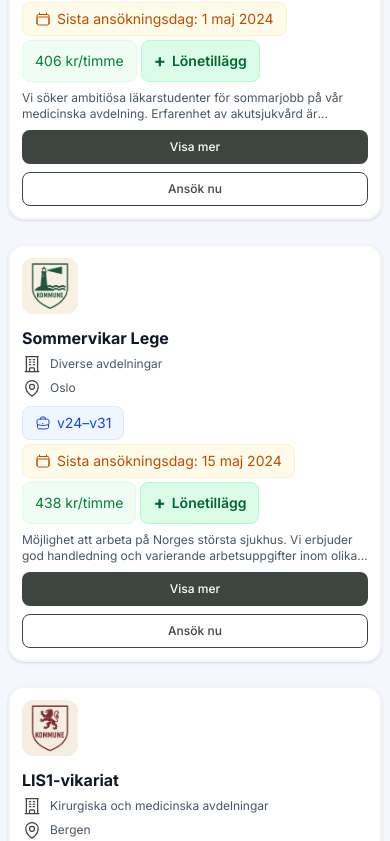
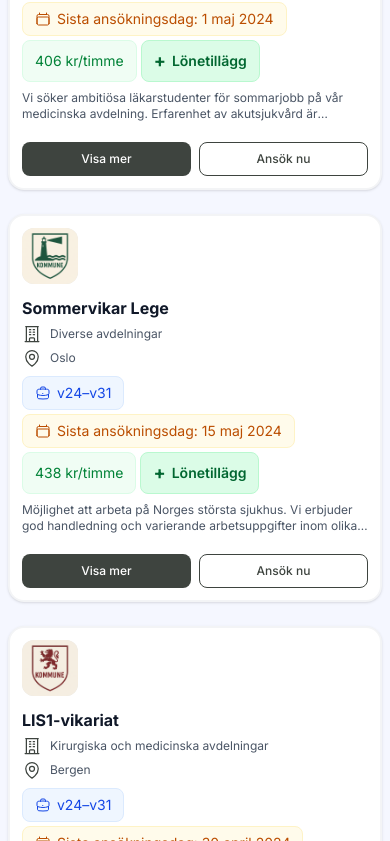
Before and after one commit to albinseger/Vardbasen-3.0, a Next.js app: page / in a window 390 px wide. Shown: the part 1023-1864 px from the top of the page. Built offline with nearby package versions, Linux system fonts and the light colour scheme.

Commit message:
Knapparna ligger nu till höger om innehållet på desktop och under på mobil, med spacing

```diff
--- a/src/app/page.tsx
+++ b/src/app/page.tsx
@@ -922,8 +922,7 @@ export default function Home() {
                           {job.description}
                         </p>
                       </div>
-                    </div>
-                    <div className="flex flex-col sm:flex-row gap-2 sm:gap-3 sm:w-auto w-full">
+                      <div className="flex flex-row sm:flex-col gap-2 sm:gap-3 sm:w-auto w-full sm:ml-4">
                         <button
                           onClick={(e) => {
                             e.stopPropagation();
@@ -939,6 +938,7 @@ export default function Home() {
                         >
                           Ansök nu
                         </button>
+                      </div>
                     </div>
                   </div>
                 ))}
```
Lines whose indentation alone changed are shown as unchanged.
